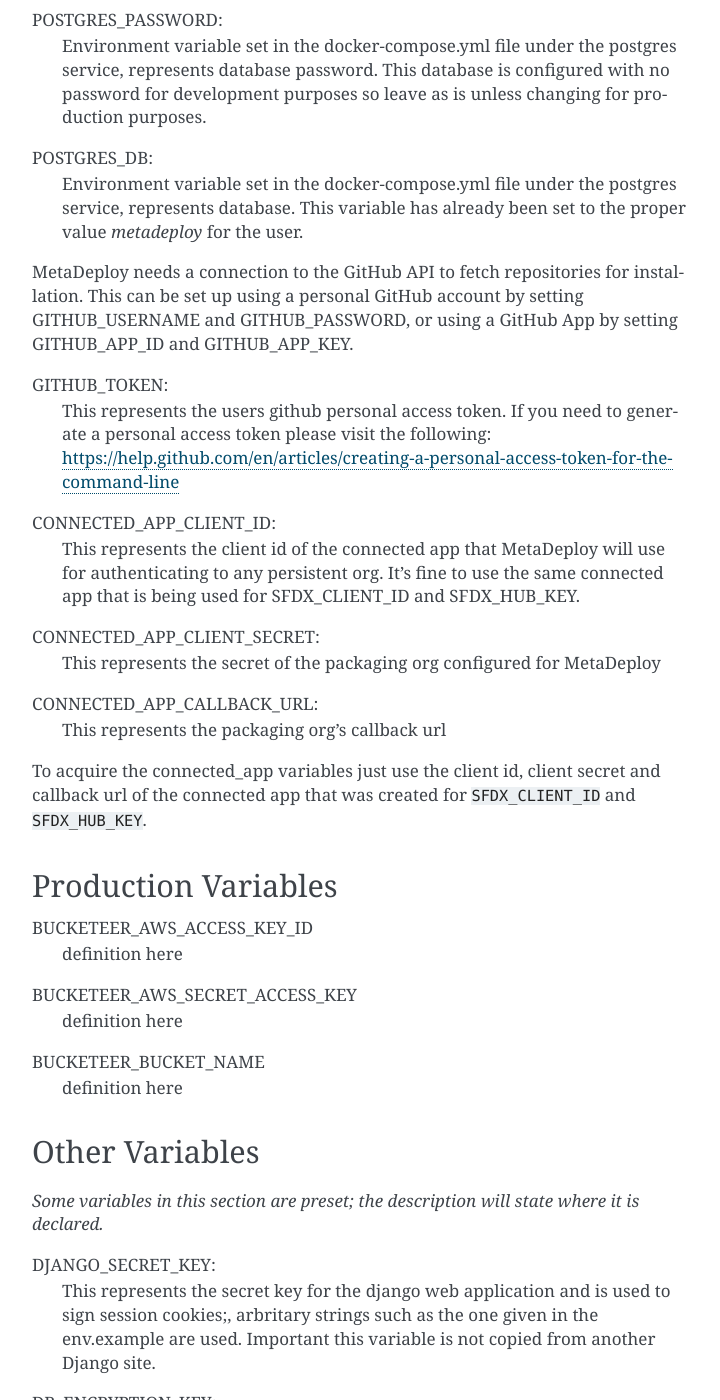
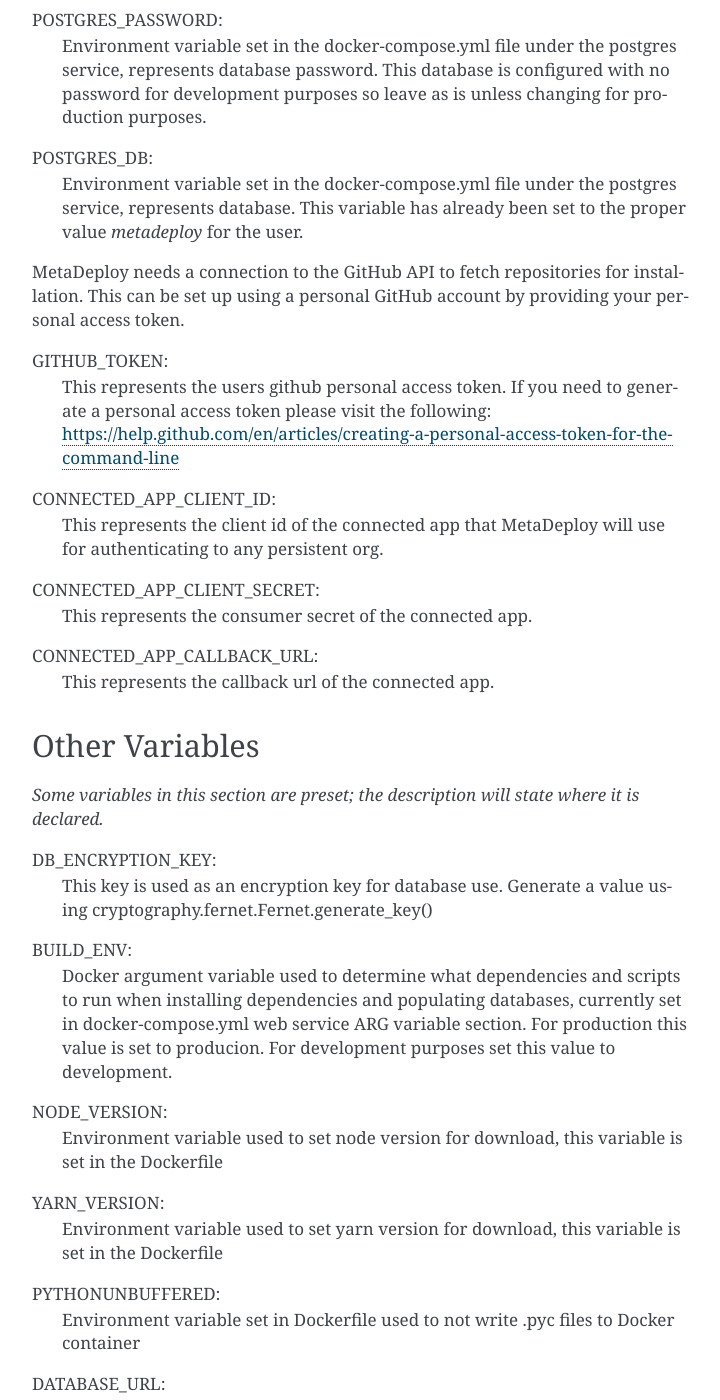
Before and after one commit to SFDO-Tooling/MetaDeploy, a Sphinx documentation site: the page built from docs/running_docker.rst, in a window 1280 px wide and 1400 px high, scrolled down 1289 px. Shown: the whole window, without its empty margins (388-1108 px from the left). Built offline with Sphinx 7.4.7, drawn with Linux system fonts in a browser that asks for light colours; some of the changed text lies outside the part shown.

Commit message:
Updating a majority of David Glick's comments

```diff
--- a/CONTRIBUTING.rst
+++ b/CONTRIBUTING.rst
@@ -11,7 +11,7 @@
 Using Local Machine
 -------------------
 
-As mentioned above, MetaDeploy can be configured locally.
+MetaDeploy can be configured locally.
 To achieve this follow the instructions provided in `<./docs/running.rst>`_.
 
 Logging in with Salesforce
--- a/docs/running.rst
+++ b/docs/running.rst
@@ -13,9 +13,9 @@
 Making A Virtual Env
 ====================
 
-MetaDeploy development requires Python v3.7. If ``which python3.7`` returns a
+MetaDeploy development requires Python v3.8. If ``which python3.8`` returns a
 non-empty path, it's already installed and you can continue to the next step. If
-it returns nothing, then install Python v3.7 using ``brew install python``, or
+it returns nothing, then install Python v3.8 using ``brew install python``, or
 from `Python.org`_.
 
 .. _Python.org: https://www.python.org/downloads/
@@ -25,7 +25,7 @@
 `virtualenvwrapper`_. Assuming you're in the repo root, do the following to
 create a virtualenv (once you have `virtualenvwrapper`_ installed locally)::
 
-    mkvirtualenv metadeploy --python=$(which python3.7)
+    mkvirtualenv metadeploy --python=$(which python3.8)
     setvirtualenvproject
 
 Install Python requirements::
--- a/docs/running_docker.rst
+++ b/docs/running_docker.rst
@@ -55,7 +55,7 @@
 .env File Creation And Variable Declaration
 -------------------------------------------
 
-*Please begin by making a copy of env.example and renaming it .env in your root project directory*
+*Please begin by making a copy of .env.docker.example and renaming it .env in your root project directory*
 
 Local Variables
 ---------------
@@ -76,8 +76,7 @@
     value `metadeploy` for the user.
 
 MetaDeploy needs a connection to the GitHub API to fetch repositories for installation.
-This can be set up using a personal GitHub account by setting GITHUB_USERNAME and GITHUB_PASSWORD,
-or using a GitHub App by setting GITHUB_APP_ID and GITHUB_APP_KEY.
+This can be set up using a personal GitHub account by providing your personal access token.
 
 GITHUB_TOKEN:
     This represents the users github personal access token. If you need to
@@ -86,44 +85,29 @@
 
 CONNECTED_APP_CLIENT_ID:
     This represents the client id of the connected app that MetaDeploy will use for authenticating to any persistent org.
-    It's fine to use the same connected app that is being used for SFDX_CLIENT_ID and SFDX_HUB_KEY.
 
 CONNECTED_APP_CLIENT_SECRET:
-    This represents the secret of the packaging org configured for MetaDeploy
+    This represents the consumer secret of the connected app.
+
 
 CONNECTED_APP_CALLBACK_URL:
-    This represents the packaging org's callback url
-
-To acquire the connected_app variables just use the client id, client secret and callback url
-of the connected app that was created for ``SFDX_CLIENT_ID`` and ``SFDX_HUB_KEY``.
+    This represents the callback url of the connected app.
 
 
-Production Variables
---------------------
-
-BUCKETEER_AWS_ACCESS_KEY_ID
-    definition here
-BUCKETEER_AWS_SECRET_ACCESS_KEY
-    definition here
-BUCKETEER_BUCKET_NAME
-    definition here
 
 Other Variables
 ---------------
 
 *Some variables in this section are preset; the description will state where it is declared.*
 
-DJANGO_SECRET_KEY:
-    This represents the secret key for the django web application and is used to sign session cookies;,
-    arbritary strings such as the one given in the env.example are used. Important this variable is
-    not copied from another Django site.
 DB_ENCRYPTION_KEY:
     This key is used as an encryption key for database use.
     Generate a value using cryptography.fernet.Fernet.generate_key()
 BUILD_ENV:
     Docker argument variable used to determine what dependencies and scripts to run when
     installing dependencies and populating databases, currently set in docker-compose.yml
-    web service ARG variable section.
+    web service ARG variable section. For production this value is set to producion.
+    For development purposes set this value to development.
 
 NODE_VERSION:
     Environment variable used to set node version for download, this variable is set in the Dockerfile
@@ -150,7 +134,7 @@
     This represents the key for the django web application, currently set to arbritary
     string due to non production defaults, can be overridden in docker-compose.yml.
     Currently set in Dockerfile. For local testing, arbritary strings such as the one given
-    in the env.example will suffice. Otherwise use your production secret key.
+    in the .env.docker.example will suffice. Otherwise use your production secret key.
 
 DJANGO_DEBUG:
     This represents the value needed for django development debugging.
@@ -169,7 +153,7 @@
 
 This next section assumes you have installed ``docker`` and ``docker-compose``.
 Additionally it assumes you have a ``.env`` file in the root directory of this
-project, a template of variables needed can be found under ``env.example``.
+project, a template of variables needed can be found under ``.env.docker.example``.
 
 To configure and run your environment you must run two commands in the project root.
 Note that docker-compose build will take some significant time to build the first time but will
```
Also changed, not shown: 3 other files.
